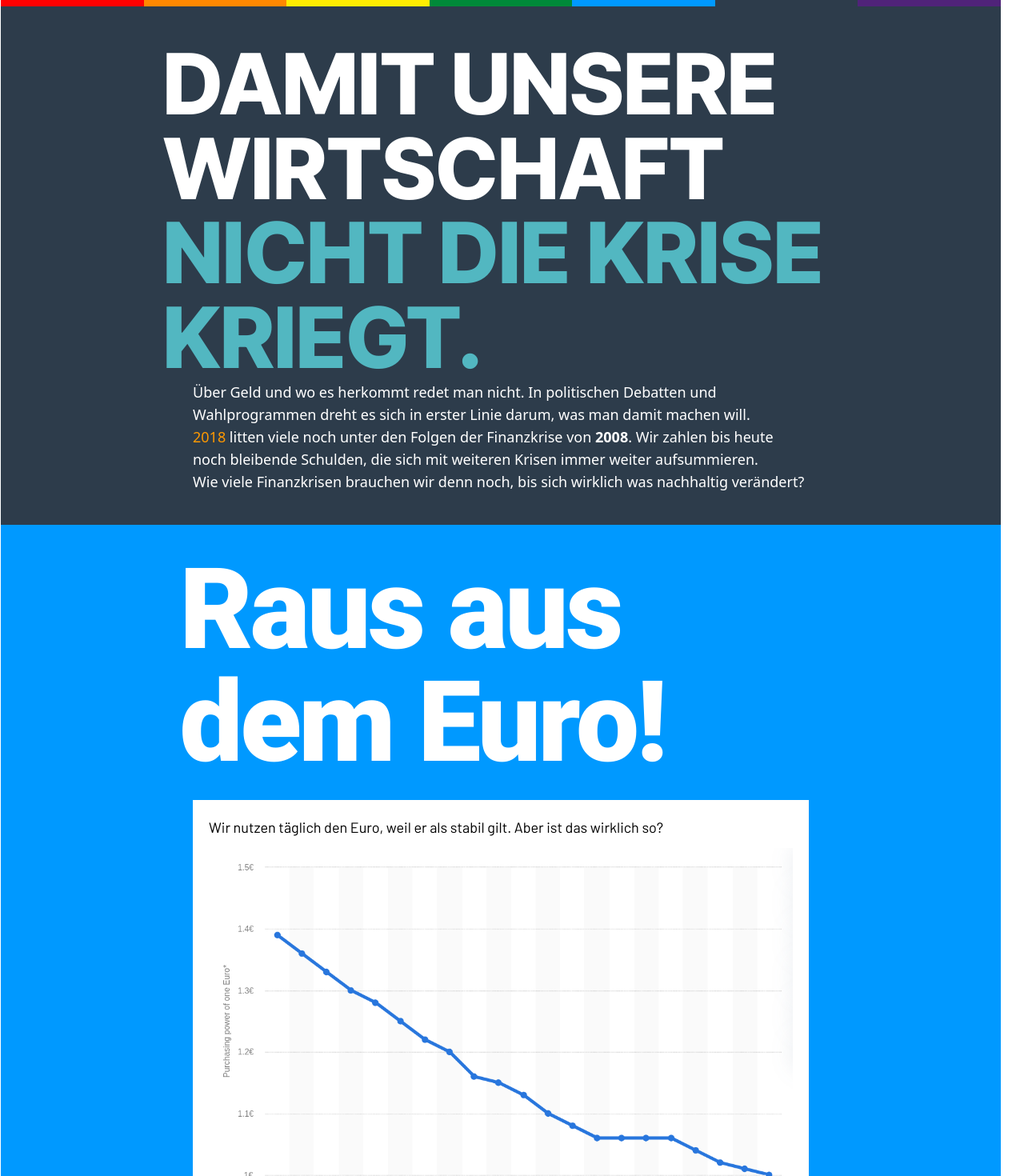
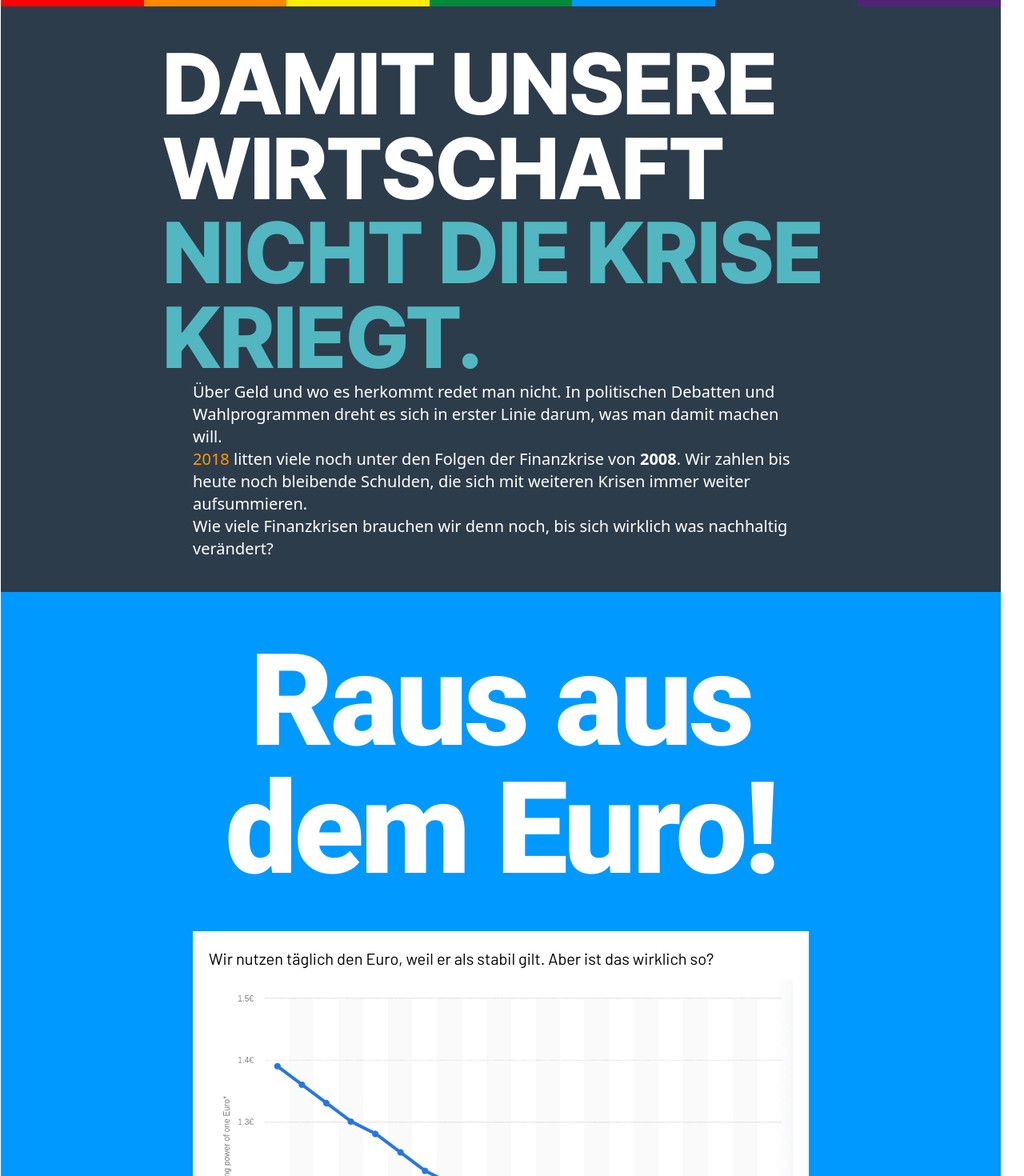
Before and after one commit to lumsdnb/werte-verbinden, a SvelteKit app: page / in a window 1280 px wide. Shown: the top 1470 px of the page at 80% size. Built offline with nearby package versions, Linux system fonts and the light colour scheme.

Commit message:
Minor styling for desktop fixes

```diff
--- a/src/routes/+layout.svelte
+++ b/src/routes/+layout.svelte
@@ -6,7 +6,7 @@
 </script>
 
 <svelte:head><title>Werte verbinden</title></svelte:head>
-<main class="m-0 p-0 text-lg w-full flex flex-col justify-center">
+<main class="m-0 p-0 text-lg lg:text-xl w-full flex flex-col justify-center">
   <RainbowLine />
   <slot />
 
--- a/src/routes/+page.svelte
+++ b/src/routes/+page.svelte
@@ -32,7 +32,7 @@
 </section> -->
 
 <section
-  class="text-white bg-cdu-darkblue m-0 p-10 pt-16 w-full flex flex-col items-center justify-center md:px-60"
+  class="text-white lg:px-60 bg-cdu-darkblue m-0 p-10 pt-16 w-full flex flex-col items-center justify-center md:px-60"
 >
   <h2 class=" md:text-8xl text-4xl scale-110 pb-5 font-inter tracking-tight">
     DAMIT UNSERE WIRTSCHAFT <span class="text-cdu-mint">
@@ -61,7 +61,7 @@
 
 <section class="lg:px-60 bg-afd-blue text-white p-2 max-w-full font-barlow">
   <h2
-    class="md:text-9xl text-7xl font-roboto scale-110 tracking-tight p-5 py-10"
+    class="md:text-9xl text-7xl font-roboto scale-110 lg:scale-125 lg:py-20 tracking-tight p-5 text-center py-10"
   >
     Raus aus <br />dem Euro!
   </h2>
@@ -173,7 +173,7 @@
 <section
   class="lg:px-60 bg-volt-violet p-10 text-white font-ubuntu flex flex-col items-center gap-3"
 >
-  <h2 class="text-5xl scale-125 m-5 font-ubuntubold p-3">
+  <h2 class="text-5xl lg:text-9xl lg:py-20 scale-125 m-5 font-ubuntubold p-3">
     Stabile Währung wie in der Schweiz.
   </h2>
   <p>
@@ -201,7 +201,7 @@
   class="lg:px-60 bg-green-tanne text-green-sand p-10 flex flex-col gap-3"
 >
   <h2
-    class="lg:text-9xl text-5xl scale-110 -rotate-3 md:p-5 sm:p-2 py-5 font-roboto tracking-tighter"
+    class="lg:text-9xl text-5xl scale-110 md:p-5 sm:p-2 py-5 font-roboto tracking-tighter"
   >
     Energiewende und Wirtschaft vereinen.
   </h2>
@@ -232,7 +232,7 @@
 
 <section class="lg:px-60 bg-fdp-yellow p-10 flex flex-col items-center gap-3">
   <h2
-    class="text-fdp-blue text-6xl scale-125 py-5 mb-7 font-roboto tracking-tight"
+    class="text-fdp-blue text-6xl lg:text-9xl lg:py-20 scale-125 py-5 mb-7 font-roboto tracking-tight"
   >
     Das regelt <br />der
     <span
@@ -268,13 +268,15 @@
 </section>
 <section class="lg:px-60 bg-linke-red py-5 flex flex-col">
   <h2
-    class=" text-white relative -left-2 text-right self-center font-inter text-5xl tracking-tighter p-5"
+    class=" text-white relative -left-2 text-right self-center font-inter text-5xl lg:text-9xl tracking-tighter p-5"
   >
     Zentralbanken enteignen!
   </h2>
 
   <div class="bg-black text-white py-6 mb-1 text-center">
-    <span class="mx-4 text-xl">Wer Geld verzockt wird nicht gerettet.</span>
+    <span class="mx-4 text-xl lg:text-3xl"
+      >Wer Geld verzockt wird nicht gerettet.</span
+    >
   </div>
 
   <article class="m-2 mb-1">
@@ -300,7 +302,7 @@
 
 <section class="lg:px-60 bg-pirate-orange pb-10 px-3">
   <h2
-    class=" text-white bg-volt-violet text-4xl rotate-3 scale-110 max-w-fit p-5 font-politics text-center relative top-10"
+    class=" text-white bg-black text-4xl lg:text-9xl scale-110 max-w-fit p-5 font-politics text-center relative top-10"
   >
     TRANSPARENTER ALS POLITIK
   </h2>
@@ -311,14 +313,14 @@
     und kann von jedem Teilnehmer des Netzwerks überprüft werden.
   </p>
 </section>
-<section class="m-2 mb-10 p-0 border-black border-4">
+<section class="lg:mx-60 m-2 mb-10 p-0 border-black border-4">
   <div class="m-2 px-3 mb-0 py-1">
     <h2 class="font-partei text-black text-6xl py-4 pb-0">
       Stabiles Geld für Europa. Für alles andere gibt es den Euro.
     </h2>
   </div>
   <h3
-    class="bg-partei-red px-0 scale-110 relative top-1 m-0 text-white text-xl p-4 text-center"
+    class="bg-partei-red px-0 scale-110 lg:scale-105 relative top-1 m-0 text-white text-xl p-4 text-center"
   >
     Wählt Bitcoin - es ist sehr gut!
   </h3>
```
